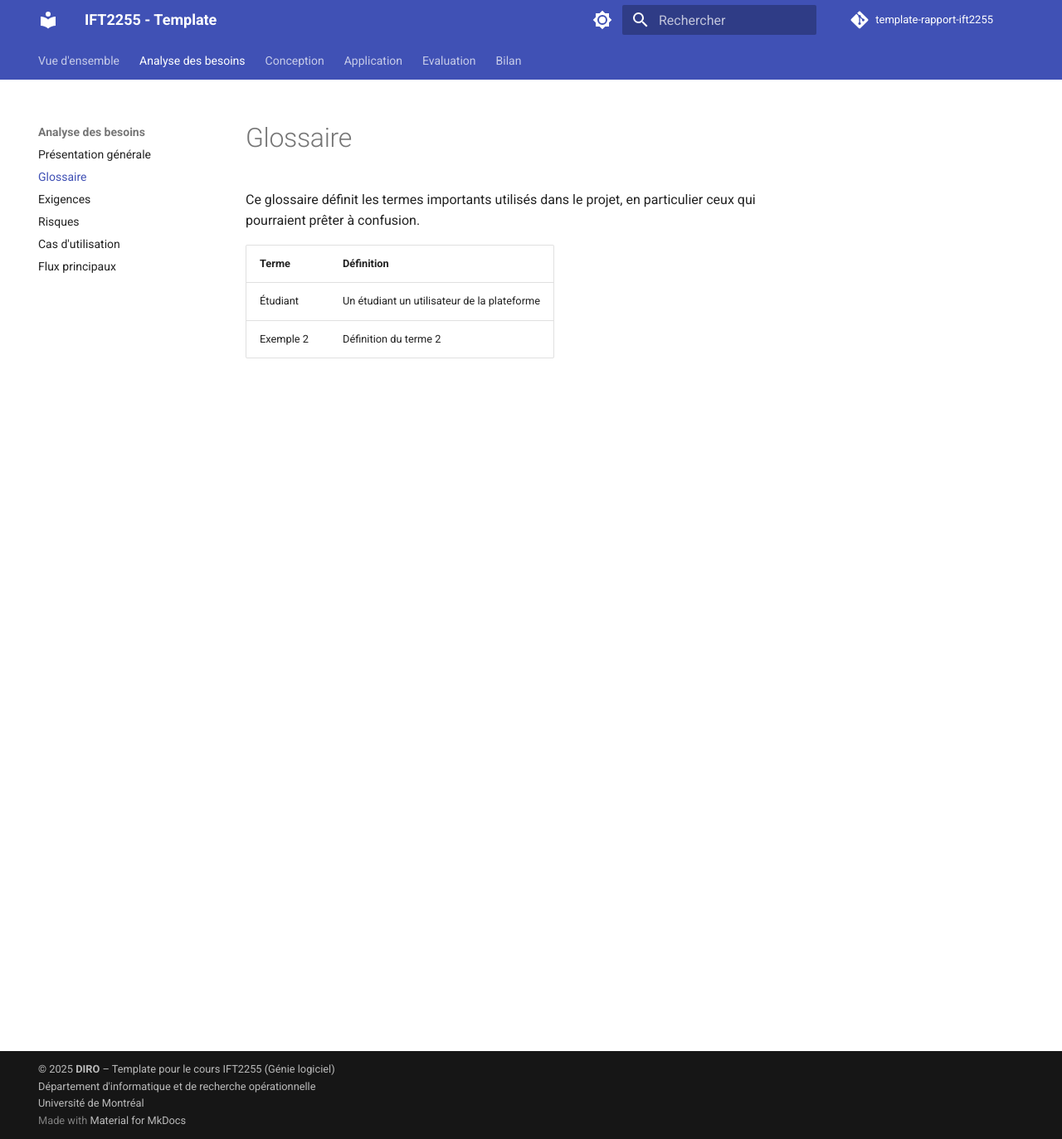
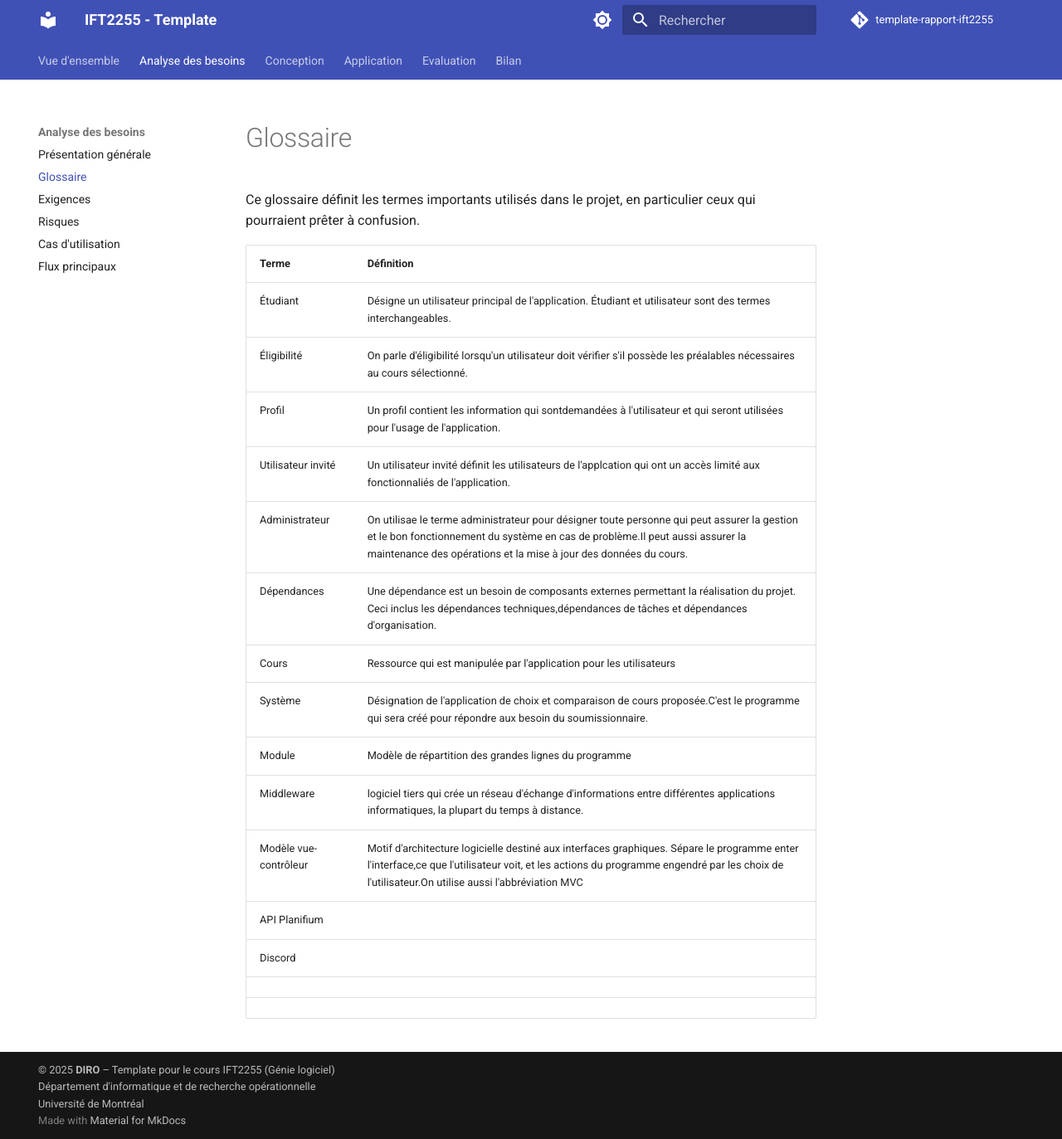
Before and after one commit to jujutheriault/IFT2255_Devoir1, an MkDocs documentation site: the page built from docs/besoins/glossaire.md, in a window 1280 px wide and 1373 px high. Shown: the whole window at 83% size. Built offline with MkDocs 1.6.1 and Material for MkDocs 9.7.7, drawn with Linux system fonts in a browser that asks for light colours; comment, search, counter and statistics services are not loaded.

Commit message:
glossaire

```diff
--- a/docs/besoins/glossaire.md
+++ b/docs/besoins/glossaire.md
@@ -8,5 +8,18 @@ Ce glossaire définit les termes importants utilisés dans le projet, en particu
 
 | Terme | Définition |
 |-------|------------|
-| Étudiant | Un étudiant un utilisateur de la plateforme  |
-| Exemple 2 | Définition du terme 2 |
+| Étudiant | Désigne un utilisateur principal de l'application. Étudiant et utilisateur sont des termes interchangeables.  |
+| Éligibilité | On parle d'éligibilité lorsqu'un utilisateur doit vérifier s'il possède les préalables nécessaires au cours sélectionné. |
+| Profil | Un profil contient les information qui sontdemandées à l'utilisateur et qui seront utilisées pour l'usage de l'application. |
+| Utilisateur invité | Un utilisateur invité définit les utilisateurs de l'applcation qui ont un accès limité aux fonctionnaliés de l'application. |
+| Administrateur | On utilisae le terme administrateur pour désigner toute personne qui peut assurer la gestion et le bon fonctionnement du système  en cas de problème.Il peut aussi assurer la maintenance des opérations et la mise à jour des données du cours. |
+| Dépendances | Une dépendance est un besoin de composants externes permettant la réalisation du projet. Ceci inclus les dépendances techniques,dépendances de tâches et dépendances d'organisation. |
+| Cours | Ressource qui est manipulée par l'application pour les utilisateurs |
+| Système | Désignation de l'application de choix et comparaison de cours proposée.C'est le programme qui sera créé pour répondre aux besoin du soumissionnaire. |
+| Module | Modèle de répartition des grandes lignes du programme |
+| Middleware | logiciel tiers qui crée un réseau d'échange d'informations entre différentes applications informatiques, la plupart du temps à distance. |
+| Modèle vue-contrôleur | Motif d'architecture logicielle destiné aux interfaces graphiques. Sépare le programme enter l'interface,ce que l'utilisateur voit, et les actions du programme engendré par les choix de l'utilisateur.On utilise aussi l'abbréviation MVC |
+| API Planifium |  |
+| Discord |  |
+|  |  |
+|  |  |
```
